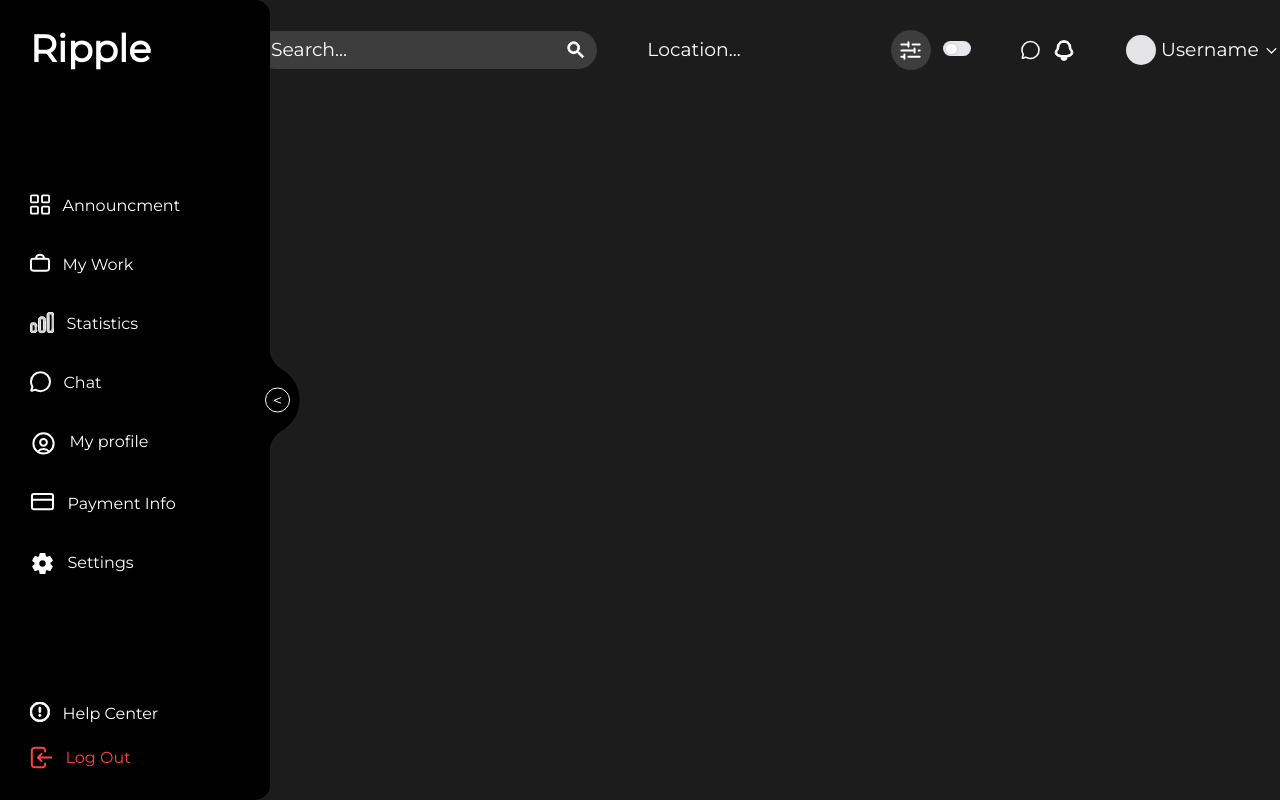
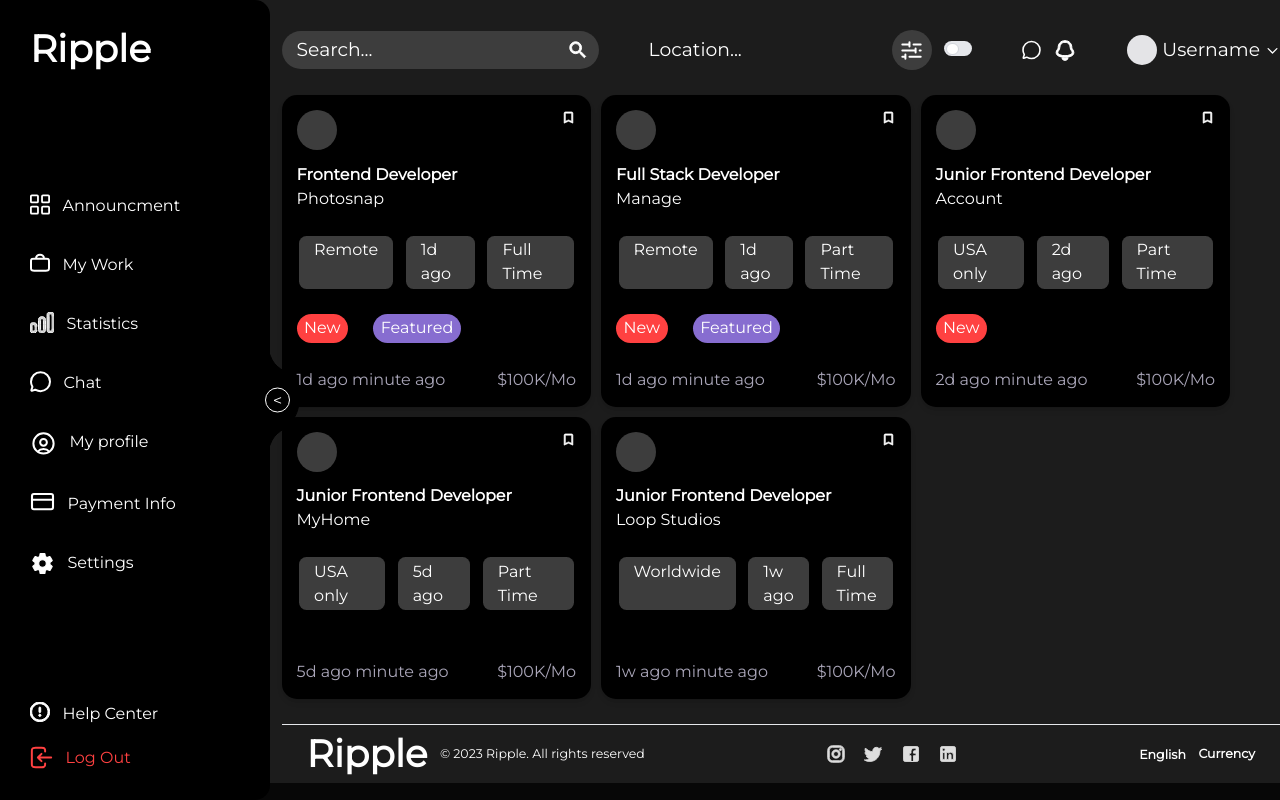
Before and after one commit to VoiceOfDarkness/Ripple, a React (Create React App) app in the folder frontend/: page /jobs in a window 1280 px wide. Built offline with nearby package versions, Linux system fonts and the light colour scheme.

Commit message:
[Card] data added into tags with mockdata

```diff
--- a/frontend/src/components/JobCards/JobCard.jsx
+++ b/frontend/src/components/JobCards/JobCard.jsx
@@ -1,8 +1,57 @@
-export default function JobCard ({jobs})
-{
-    return (
-        <>
-        </>
+import { useState } from "react";
+import BookmarkBorderIcon from "@mui/icons-material/BookmarkBorder";
+import BookmarkIcon from "@mui/icons-material/Bookmark";
 
-    );
+const InfoTag = ({ children }) => {
+  return (
+    <span className="bg-inputGray text-white py-1 px-6 rounded-xl mx-1">
+      {children}
+    </span>
+  );
+};
+export default function JobCard({ job }) {
+  const [isExpanded, setIsExpanded] = useState(false);
+
+  const handleToggle = () => {
+    setIsExpanded(!isExpanded);
+  };
+
+  return (
+    <div
+      className={`bg-black w-full shadow-md p-6 rounded-3xl
+      }`}>
+      <div className="flex w-full justify-between content-between">
+        <div className="w-16 h-16 flex items-center justify-center bg-inputGray rounded-full"></div>
+        {isExpanded ? (
+          <BookmarkIcon className="text-white large" onClick={handleToggle} />
+        ) : (
+          <BookmarkBorderIcon
+            className="text-white large"
+            onClick={handleToggle}
+          />
+        )}
+      </div>
+      <h1 className="text-white font-bold  mt-5">{job.title}</h1>
+      <h2 className="text-white">{job.company}</h2>
+      <div className="flex gap-3 mt-10">
+        <InfoTag>{job.location}</InfoTag>
+        <InfoTag>{job.postedAt}</InfoTag>
+        <InfoTag>{job.contract}</InfoTag>
+      </div>
+      <div className="flex  mt-10 gap-10">
+        {job.isNew && (
+          <span className="bg-red text-white py-1 px-3 rounded-3xl">New</span>
+        )}
+        {job.isFeatured && (
+          <span className="bg-purple text-white py-1 px-3 rounded-3xl">
+            Featured
+          </span>
+        )}
+      </div>
+      <div className="flex w-full justify-between content-between mt-10">
+        <p className="text-PlaceHolderGray">{job.postedAt} minute ago</p>
+        <p className="text-PlaceHolderGray">${job.cost}K/Mo</p>
+      </div>
+    </div>
+  );
 }
--- a/frontend/src/components/JobCards/JobCardsList.jsx
+++ b/frontend/src/components/JobCards/JobCardsList.jsx
@@ -1,11 +1,14 @@
 import JobCard from "./JobCard";
 
 export default function JobCardsList({ jobs }) {
+
+    console.log(jobs);
+
     return (
-        <div className="grid grid-cols-1 md:grid-cols-2 lg:grid-cols-3 gap-4">
-        {jobs.map((job) => (
-            <JobCard key={job.id} job={job} />
-        ))}
+        <div className="mt-10 mb-10 grid grid-cols-1 md:grid-cols-2 lg:grid-cols-3 pr-20 gap-4">
+            {jobs.map((job) => (
+                <JobCard key={job.id} job={job} />
+            ))}
         </div>
     );
 }
--- a/frontend/src/components/JobMain/index.jsx
+++ b/frontend/src/components/JobMain/index.jsx
@@ -1,13 +1,83 @@
-import JobCardsList from "../JobCards/JobCardsList"
-import JobHeader from "../JobHeader/JobHeader"
+import JobCardsList from "../JobCards/JobCardsList";
+import JobHeader from "../JobHeader/JobHeader";
 
 export default function JobMain() {
-    return (
-        <div>
-            <JobHeader />
-            {/* <JobCardsList /> */}
-        </div>
-
-
-    )
+  const jobs = [
+    {
+      id: 1,
+      img: "https://picsum.photos/seed/picsum/200/300",
+      title: "Frontend Developer",
+      company: "Photosnap",
+      location: "Remote",
+      type: "Full Time",
+      logo: "photosnap",
+      isNew: true,
+      isFeatured: true,
+      postedAt: "1d ago",
+      contract: "Full Time",
+      cost: 100,
+    },
+    {
+      id: 2,
+      title: "Full Stack Developer",
+      img: "https://picsum.photos/seed/picsum/200/300",
+      company: "Manage",
+      location: "Remote",
+      type: "Part Time",
+      logo: "manage",
+      isNew: true,
+      isFeatured: true,
+      postedAt: "1d ago",
+      contract: "Part Time",
+      cost: 100,
+    },
+    {
+      id: 3,
+      title: "Junior Frontend Developer",
+      img: "https://picsum.photos/seed/picsum/200/300",
+      company: "Account",
+      location: "USA only",
+      type: "Part Time",
+      logo: "account",
+      isNew: true,
+      isFeatured: false,
+      postedAt: "2d ago",
+      contract: "Part Time",
+      cost: 100,
+    },
+    {
+      id: 4,
+      title: "Junior Frontend Developer",
+      img: "https://picsum.photos/seed/picsum/200/300",
+      company: "MyHome",
+      location: "USA only",
+      type: "Part Time",
+      logo: "myhome",
+      isNew: false,
+      isFeatured: false,
+      postedAt: "5d ago",
+      contract: "Part Time",
+      cost: 100,
+    },
+    {
+      id: 5,
+      title: "Junior Frontend Developer",
+      img: "https://picsum.photos/seed/picsum/200/300",
+      company: "Loop Studios",
+      location: "Worldwide",
+      type: "Full Time",
+      logo: "loop-studios",
+      isNew: false,
+      isFeatured: false,
+      postedAt: "1w ago",
+      contract: "Full Time",
+      cost: 100,
+    },
+  ];
+  return (
+    <div>
+      <JobHeader />
+      <JobCardsList jobs={jobs} />
+    </div>
+  );
 }
--- a/frontend/src/pages/Jobs.jsx
+++ b/frontend/src/pages/Jobs.jsx
@@ -2,16 +2,18 @@ import SideNav from "../components/SideNav/SideNav";
 import { useState, useEffect } from "react";
 import { motion as m } from "framer-motion";
 import JobMain from "../components/JobMain/index";
+import Footer from "../components/Footer/Footer";
+import FooterMain from "../components/Footer/FooterMain";
 
 export default function JobsPage() {
   const [isVisible, setIsVisible] = useState(true);
-  const [marginLeftPercentage, setMarginLeftPercentage] = useState(20);
+  const [marginLeftPercentage, setMarginLeftPercentage] = useState(22);
 
   useEffect(() => {
     // Function to check the screen width and update the state
     const checkScreenSize = () => {
       const windowWidth = window.innerWidth;
-      const newMarginLeftPercentage = windowWidth <= 1200 ? 30 : 20;
+      const newMarginLeftPercentage = windowWidth <= 1200 ? 30 : 22;
       const newMarginLeftPercentage1 = windowWidth <= 768 ? 40 : 30;
       setMarginLeftPercentage(newMarginLeftPercentage1);
       setMarginLeftPercentage(newMarginLeftPercentage);
@@ -32,13 +34,14 @@ export default function JobsPage() {
 
   return (
     <>
-      <div className="bg-backGrey w-full absolute h-full">
+      <div className="bg-backGrey w-full absolute ">
         <SideNav isVisible={isVisible} setIsVisible={setIsVisible} />
         <m.div
-          animate={{ marginLeft: `${marginLeftPercentage}%` }}
+          animate={{ marginLeft: isVisible ? `${marginLeftPercentage}%` : '5%' }}
           transition={{ duration: 0.8 }}
         >
           <JobMain />
+          <FooterMain/>
         </m.div>
       </div>
     </>
--- a/frontend/tailwind.config.js
+++ b/frontend/tailwind.config.js
@@ -5,6 +5,7 @@ module.exports = {
   theme: {
     extend: {
       colors: {
+        PlaceHolderGray: "#AAA6B9",
         inputGray: "#3D3D3D",
         cardBlack: "#0D0D0D",
         purple: "#8B7DB4",
```
